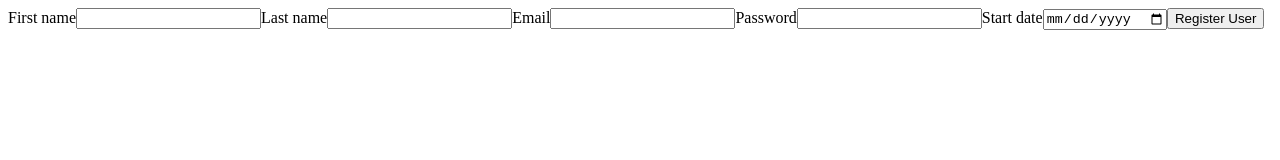
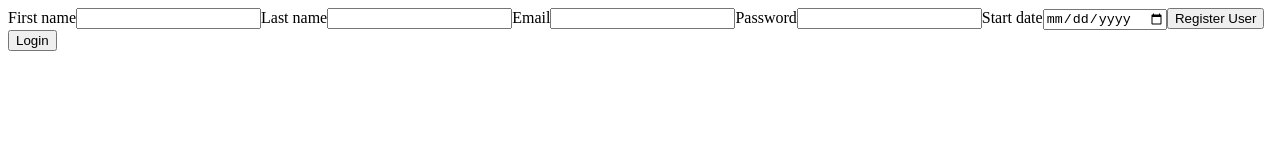
Before and after one commit to annikavennemann/capstone-project, a React (Create React App) app in the folder frontend/: page / in a window 1280 px wide. Shown: the top 160 px of the page. Built offline with nearby package versions, Linux system fonts and the light colour scheme; no server answers.

Commit message:
created registration-form and login with token in response-header

```diff
--- a/frontend/src/App.js
+++ b/frontend/src/App.js
@@ -1,24 +1,18 @@
-import {useEffect, useState} from 'react'
-import getUserData from './service/getUserData'
-import Registration from './components/Registration'
+import {useState} from 'react'
+import Form from './components/Registration/Form'
+import Login from './components/Login/Login'
 
 export default function App() {
   const [userData, setUserData] = useState([])
 
-  useEffect(() => {
-    getUserData().then(userData => setUserData(userData))
-  }, [])
-
   function addUser(user) {
     setUserData([...userData, user])
-    getUserData()
   }
-
 
   return (
     <>
-      <Registration onSubmit={addUser}/>
-
+      <Form onSubmit={addUser}/>
+      <Login />
     </>
   );
 }
--- /dev/null
+++ b/frontend/src/components/Login/Login.js
@@ -0,0 +1,33 @@
+import saveLocally from '../../lib/saveLocally';
+
+export default function Login() {
+
+    return (
+        <div className="App">
+          <button onClick={loginUser}>Login</button>
+        </div>
+      );
+
+      function loginUser(event) {
+        event.preventDefault();
+        var myHeaders = new Headers();
+        myHeaders.append('Content-Type', 'application/json');
+
+        var raw = JSON.stringify({
+            email: "annivenne@ohhh.org",
+            password: "hello"
+        });
+
+        var requestOptions = {
+            method: 'POST',
+            headers: myHeaders,
+            body: raw,
+            redirect: 'follow',
+        };
+
+        fetch('http://onboarding.local/login', requestOptions)
+            .then((response) => response.json())
+            .then(result => saveLocally("authenticationToken", result.token))
+            .catch((error) => console.log('error', error));
+      }
+}
--- a/frontend/src/components/Registration.js
+++ b/frontend/src/components/Registration/Form.js
@@ -1,6 +1,6 @@
 import { useState } from 'react'
 
-export default function Registration({ onSubmit }) {
+export default function Form({ onSubmit }) {
     const [userData, setUserData] = useState({
         firstName: '',
         lastName: '',
@@ -8,7 +8,6 @@ export default function Registration({ onSubmit }) {
         password: '',
         startdate: '',
     })
-
 
     return (
         <form onSubmit={registerUser}>
@@ -69,14 +68,7 @@ export default function Registration({ onSubmit }) {
 
             <button onClick={registerUser}>Register User</button>
         </form>
-
     )
-
-    // function handleSubmit(event) {
-    //     event.preventDefault()
-    //     onSubmit(userData)
-    //     console.log(userData)
-    // }
 
     function onChange(event) {
         setUserData({
@@ -85,41 +77,25 @@ export default function Registration({ onSubmit }) {
         })
     }
 
-
-    // @TODO: implement fetch-post
-
     function registerUser(event) {
         event.preventDefault();
-
-        //console.log(userData)
-
+        onSubmit(userData)
         var myHeaders = new Headers();
         myHeaders.append('Content-Type', 'application/json');
 
-        var raw = JSON.stringify(userData
-            // {
-            // firstname: "Annika",
-            // lastname: "Vennemann",
-            // email: "annivenne@ohhh.org",
-            // password: "hellooooh",
-            // startdate: "2021-01-01"
-            // }
-        );
-
-        console.log(raw)
-
+        var raw = JSON.stringify(userData);
         var requestOptions = {
-          method: 'POST',
-          headers: myHeaders,
-          body: raw,
-          redirect: 'follow',
+            method: 'POST',
+            headers: myHeaders,
+            body: raw,
+            redirect: 'follow',
         };
 
         fetch('http://onboarding.local/user', requestOptions)
             .then((response) => response.text())
             .then(result => console.log(result))
             .catch((error) => console.log('error', error));
-      }
+    }
 
 
 }
```
